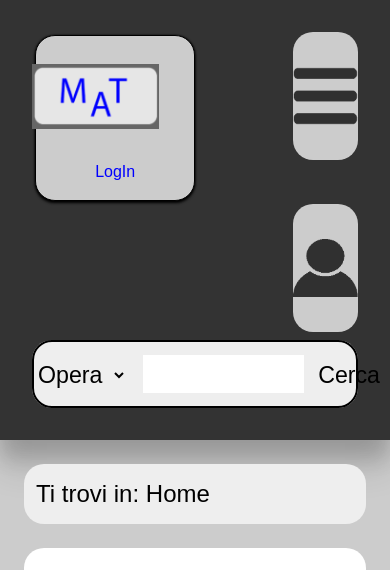
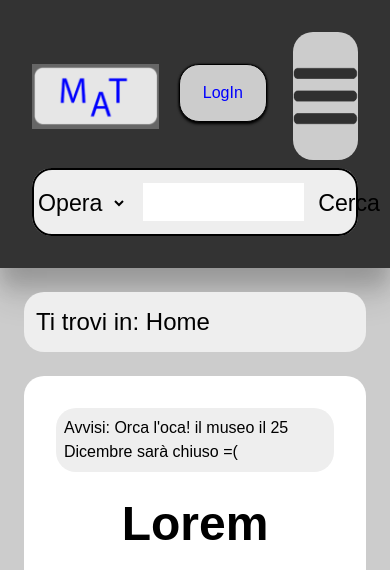
Before and after one commit to pheasant98/ProgettoTecnologieWeb, a PHP site: page /HTML/Index.html in a window 390 px wide. Shown: the top 570 px of the page. Run offline with PHP 8.4, Linux system fonts and the light colour scheme.

Commit message:
sistemazione bottone login #114

```diff
--- a/CSS/Style.css
+++ b/CSS/Style.css
@@ -37,6 +37,12 @@ html, body {
     float:right;
     background-image: url('../images/MenuUser.png');
     background-color: #CCCCCC;
+}
+
+#LoginMenu a{
+    float:right;
+    /*display: inline-block;*/
+   /* width: 6em;*/
 }
 
 #HamburgerMenu {
@@ -332,6 +338,11 @@ a:visited {
         width: 20%;
     }
 
+    #LoginMenu a{
+        margin-top: 2em;
+       width: 27%;
+    }
+
     #UserTools:active{
         border-style: inset;
     }
@@ -355,7 +366,7 @@ a:visited {
         background-position: center;
         height: 8em;
         width: 20%;
-        margin-left: 10%;
+        margin-left: 7%;
     }
 
     #HamburgerMenu:active {
--- a/HTML/Index.html
+++ b/HTML/Index.html
@@ -35,7 +35,7 @@
             LogIn
         </a>
     </div>
-    <div id="UserTools" class="ImgBackground" title="area dedicata alla registrazione, login e logout" aria-label="area dedicata alla registrazione, login e logout" tabindex="5">
+  <!--  <div id="UserTools" class="ImgBackground" title="area dedicata alla registrazione, login e logout" aria-label="area dedicata alla registrazione, login e logout" tabindex="5">
         <ul id="UserMenu">
             <li>
                 <a id="profile" class="Button" href="AreaUtente.html" title="Area utente" role="button" aria-label="vai alla pagina del profilo utente" tabindex="6">
@@ -48,7 +48,7 @@
                 </a>
             </li>
         </ul>
-    </div>
+    </div>-->
     <form id="search" action="" method="post" role="search"><!-- Nascondi con CSS -->
         <fieldset id="searchBox">
             <select id="filter" name="filter" aria-label="Seleziona il filtro per la ricerca" tabindex="3">
--- a/JavaScript/Placeholder.js
+++ b/JavaScript/Placeholder.js
@@ -1,8 +1,8 @@
 window.onload = menu;
 function menu()
 {
-    document.getElementById("HamburgerMenu").addEventListener("focus",touch);//ascoltatore
-    document.getElementById("UserTools").addEventListener("focus", touch2);
+    document.getElementById("HamburgerMenu").addEventListener("click",touch);//ascoltatore
+    document.getElementById("UserTools").addEventListener("click", touch2);
     document.getElementById("closeMenu").addEventListener("click", touch);
     document.getElementById("skipMenu").addEventListener("click", touch)
 
```
